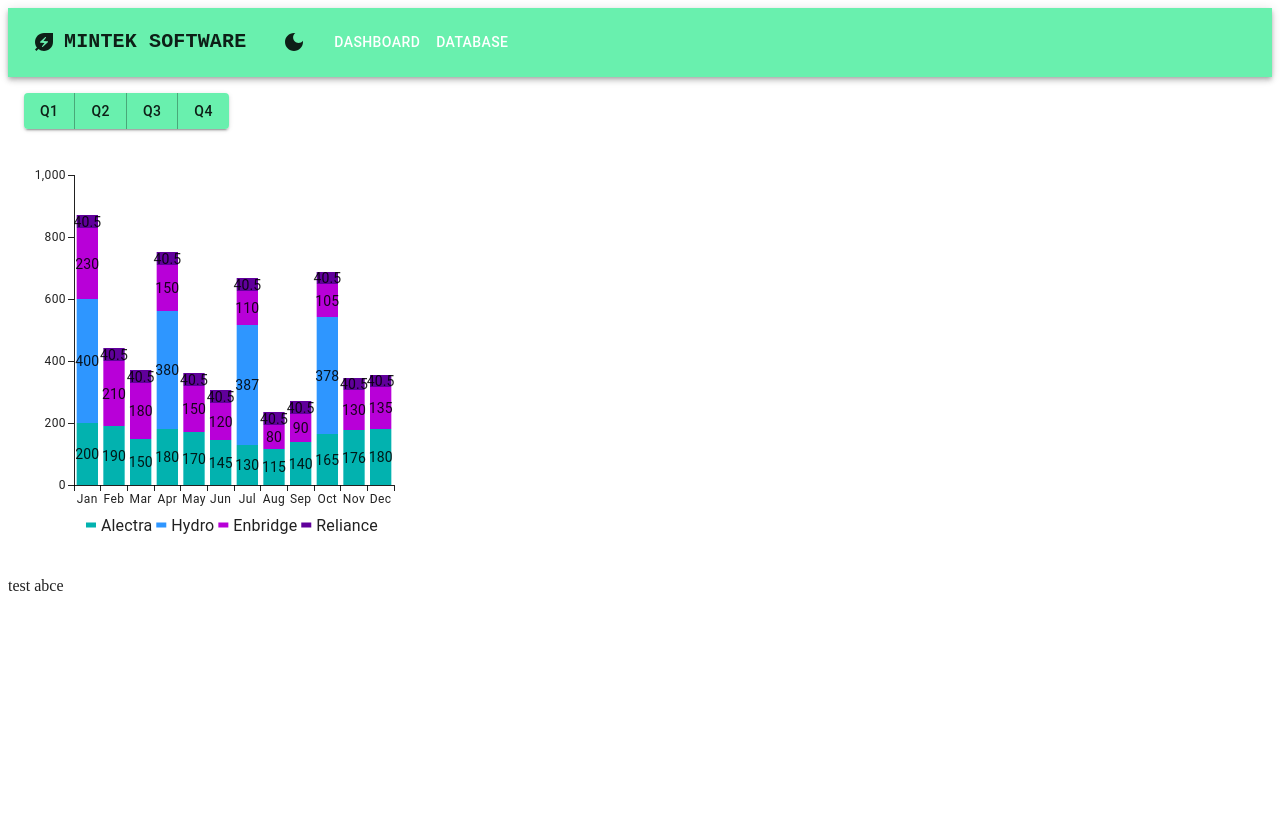
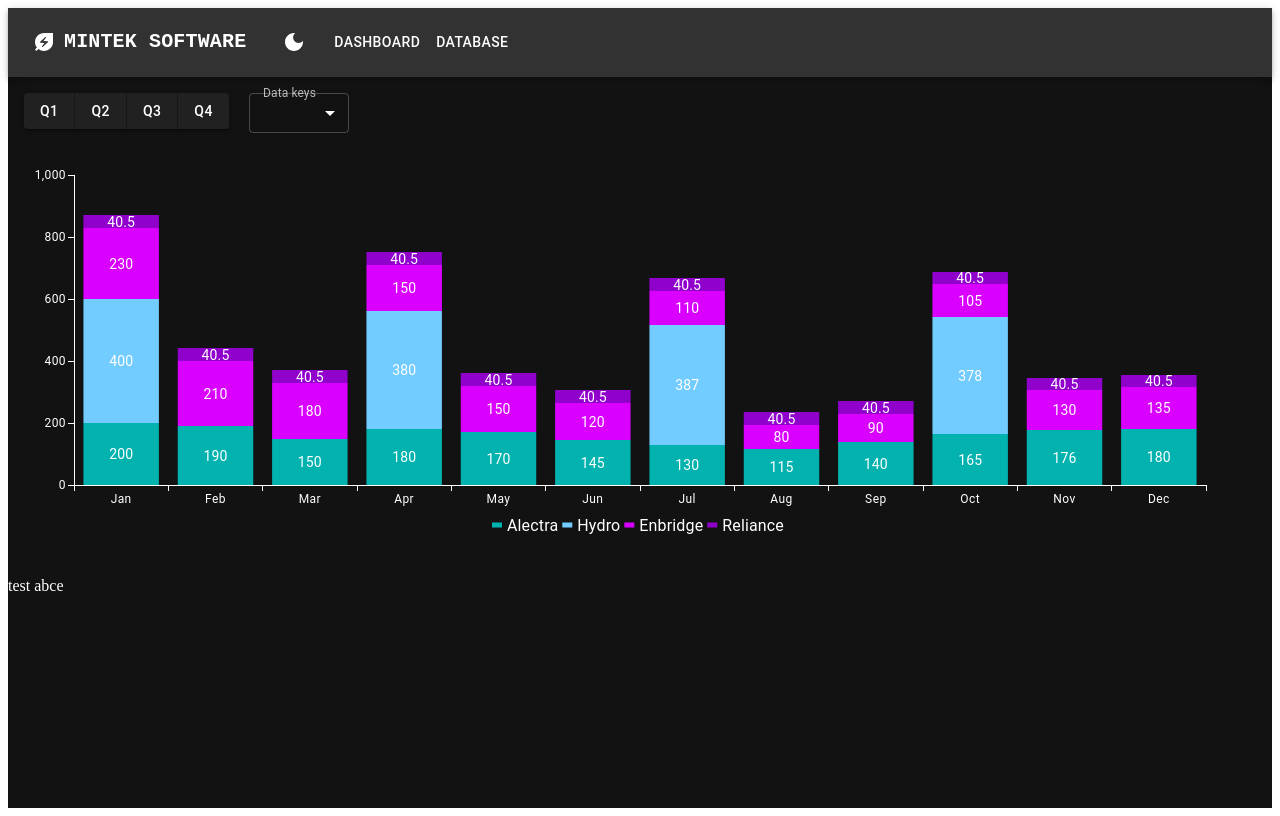
Before and after one commit to Siddharth-A/utility_tracker, a React (Vite) app in the folder utility-tracker/: page / in a window 1280 px wide. Built offline with nearby package versions, Linux system fonts and the light colour scheme.

Commit message:
Add datakeys form filter

```diff
--- a/utility-tracker/src/components/Chart.jsx
+++ b/utility-tracker/src/components/Chart.jsx
@@ -1,35 +1,19 @@
-// import * as React from "react";
-// import { BarChart } from "@mui/x-charts/BarChart";
-// import { addLabels, fakeData } from "./data";
-
-// export default function Chart() {
-//   return (
-//     <BarChart
-//       dataset={fakeData}
-//         // layout="horizontal"
-//       series={addLabels([
-//         { dataKey: "Alectra", stack: "liability" },
-//         { dataKey: "Bhydro", stack: "liability" },
-//         { dataKey: "Enbridge", stack: "liability" },
-//         { dataKey: "Reliance", stack: "liability" },
-//       ])}
-//       xAxis={[{ scaleType: "band", dataKey: "month" }]}
-//       slotProps={{ legend: { position: { vertical: "bottom", horizontal:"middle" }, itemMarkWidth:10, itemMarkHeight:5, itemGap:4 } }}
-//       width={420}
-//       height={400}
-//       margin={{ top: 30, bottom: 60 }}
-//       barLabel="value"
-//     />
-//   );
-// }
 // Chart.jsx
 import * as React from "react";
 import { BarChart } from "@mui/x-charts/BarChart";
-import { Button, ButtonGroup, Box } from "@mui/material";
+import { Button, ButtonGroup, Box, Select, MenuItem, InputLabel, FormControl, Checkbox, ListItemText } from "@mui/material";
 import { addLabels, fakeData } from "./data";
 
 export default function Chart() {
   const [selectedQuarters, setSelectedQuarters] = React.useState([1, 2, 3, 4]);
+  const [selectedDataKeys, setSelectedDataKeys] = React.useState([
+    "Alectra",
+    "Bhydro",
+    "Enbridge",
+    "Reliance",
+  ]);
+
+  const dataKeys = ["Alectra", "Bhydro", "Enbridge", "Reliance"];
 
   // Define months corresponding to each quarter
   const quarterMonths = {
@@ -53,6 +37,14 @@ export default function Chart() {
     );
   };
 
+  // Handle data key selection from dropdown
+  const handleDataKeyChange = (event) => {
+    const {
+      target: { value },
+    } = event;
+    setSelectedDataKeys(typeof value === 'string' ? value.split(',') : value);
+  };
+
   return (
     <Box sx={{ p: 2 }}>
       {/* Quarter Toggle Buttons */}
@@ -68,15 +60,34 @@ export default function Chart() {
         ))}
       </ButtonGroup>
 
+      &nbsp;
+
+      {/* DataKey Dropdown */}
+      <FormControl sx={{ minWidth: 100, ml: 2 }} size="small">
+        <InputLabel id="dataKey-select-label">Data keys</InputLabel>
+        <Select
+          labelId="dataKey-select-label"
+          multiple
+          value={selectedDataKeys}
+          onChange={handleDataKeyChange}
+        //   renderValue={(selected) => selected.join(", ")}
+          renderValue={() => ""}
+        >
+          {dataKeys.map((key) => (
+            <MenuItem key={key} value={key}>
+              <Checkbox checked={selectedDataKeys.includes(key)} />
+              <ListItemText primary={key} />
+            </MenuItem>
+          ))}
+        </Select>
+      </FormControl>
+
       {/* Chart */}
       <BarChart
         dataset={filteredData}
-        series={addLabels([
-          { dataKey: "Alectra", stack: "liability" },
-          { dataKey: "Bhydro", stack: "liability" },
-          { dataKey: "Enbridge", stack: "liability" },
-          { dataKey: "Reliance", stack: "liability" },
-        ])}
+        series={addLabels(
+          selectedDataKeys.map((key) => ({ dataKey: key, stack: "liability" }))
+        )}
         xAxis={[{ scaleType: "band", dataKey: "month" }]}
         slotProps={{
           legend: {
@@ -86,7 +97,7 @@ export default function Chart() {
             itemGap: 4,
           },
         }}
-        width={420}
+        // width={400}
         height={400}
         margin={{ top: 30, bottom: 60 }}
         barLabel="value"
--- a/utility-tracker/src/main.jsx
+++ b/utility-tracker/src/main.jsx
@@ -5,7 +5,7 @@ import { lightTheme, darkTheme } from "./theme";
 import App from "./App";
 
 function Root() {
-  const [isDarkMode, setIsDarkMode] = useState(false);  // State to manage theme
+  const [isDarkMode, setIsDarkMode] = useState(true);  // State to manage theme
 
   return (
     <StrictMode>
--- a/utility-tracker/src/theme.js
+++ b/utility-tracker/src/theme.js
@@ -1,12 +1,12 @@
 import { createTheme } from "@mui/material/styles";
-import { red, grey } from "@mui/material/colors";
+import { purple, grey } from "@mui/material/colors";
 
 // Light Theme
 export const lightTheme = createTheme({
     palette: {
       mode: "light",
       primary: { main: "#69f0ae" },
-      secondary: { main: red[900] },
+      secondary: { main: purple[400] },
       background: {
         default: "#ffffff",  // Light background
         paper: "#f4f4f4",
@@ -19,7 +19,7 @@ export const lightTheme = createTheme({
     palette: {
       mode: "dark",
       primary: { main: grey[900] },
-      secondary: { main: red[500] },
+      secondary: { main: purple[700] },
       background: {
         default: "#121212",  // Dark background
         paper: "#1e1e1e",
```
